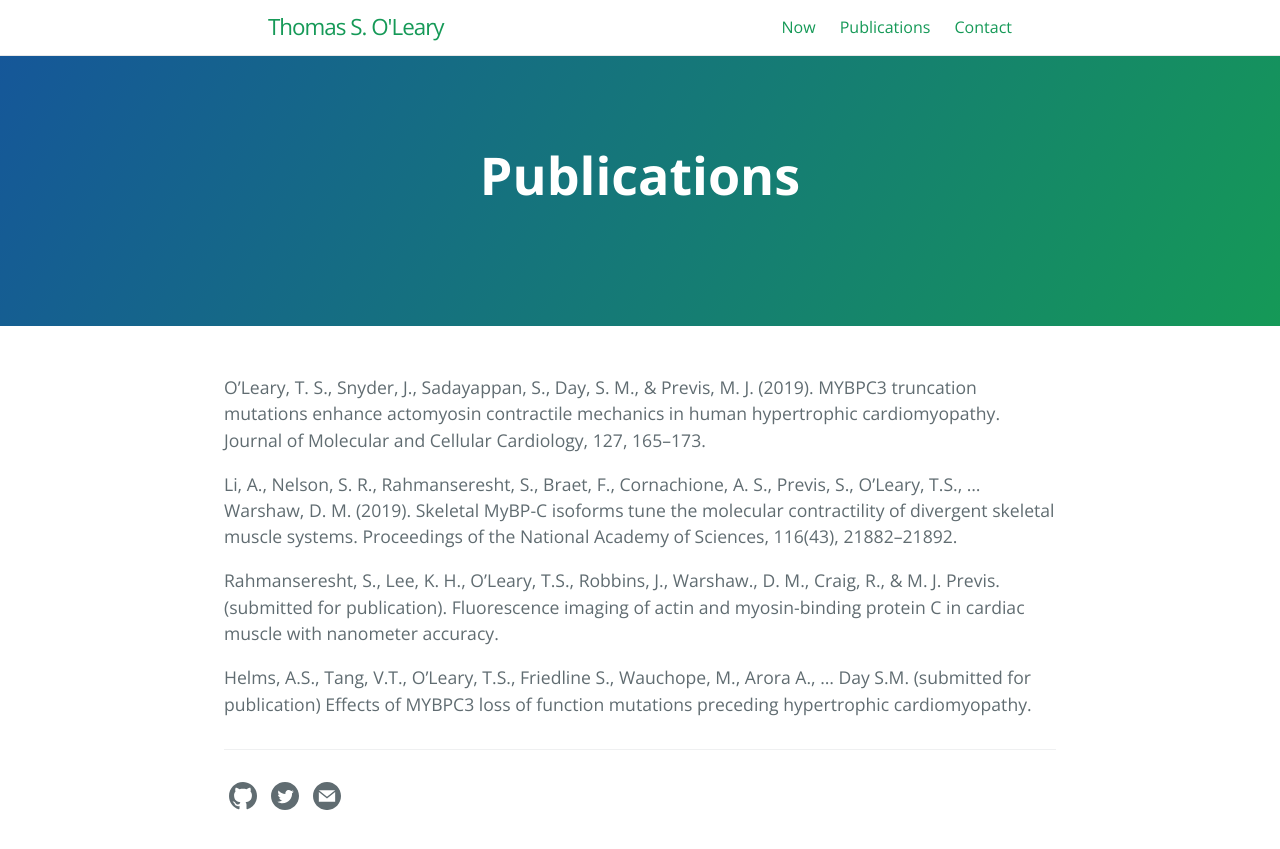
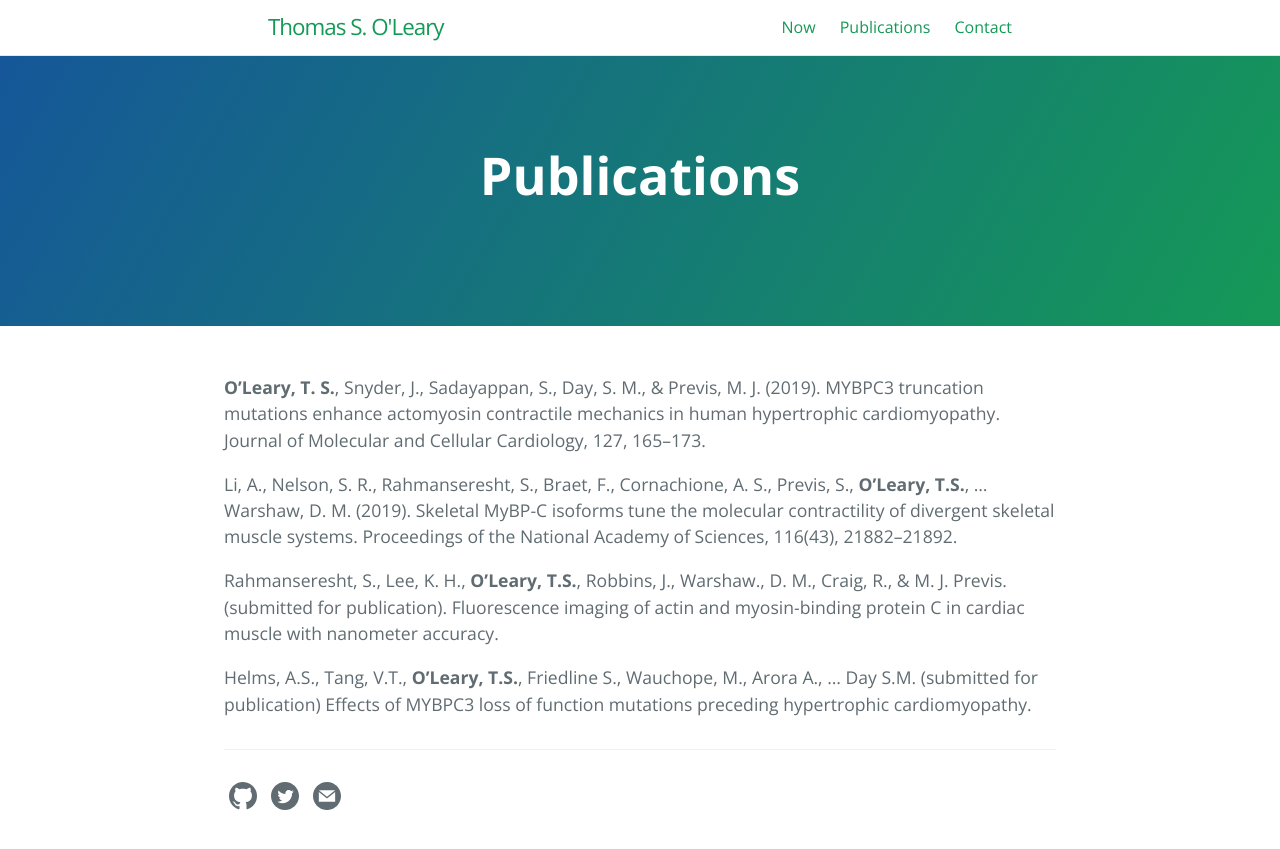
Before and after one commit to tsoleary/tsoleary.github.io, a Jekyll site: the page built from publications.md, in a window 1280 px wide. Shown: the top 849 px of the page. Built offline with Jekyll 4.4.1, drawn with Linux system fonts in a browser that asks for light colours.

Commit message:
bold added

```diff
--- a/publications.md
+++ b/publications.md
@@ -7,10 +7,10 @@ ref: publications
 order: 2
 ---
 
-O’Leary, T. S., Snyder, J., Sadayappan, S., Day, S. M., & Previs, M. J. (2019). MYBPC3 truncation mutations enhance actomyosin contractile mechanics in human hypertrophic cardiomyopathy. Journal of Molecular and Cellular Cardiology, 127, 165–173.
+**O’Leary, T. S.**, Snyder, J., Sadayappan, S., Day, S. M., & Previs, M. J. (2019). MYBPC3 truncation mutations enhance actomyosin contractile mechanics in human hypertrophic cardiomyopathy. Journal of Molecular and Cellular Cardiology, 127, 165–173.
 
-Li, A., Nelson, S. R., Rahmanseresht, S., Braet, F., Cornachione, A. S., Previs, S., O’Leary, T.S., ... Warshaw, D. M. (2019). Skeletal MyBP-C isoforms tune the molecular contractility of divergent skeletal muscle systems. Proceedings of the National Academy of Sciences, 116(43), 21882–21892.
+Li, A., Nelson, S. R., Rahmanseresht, S., Braet, F., Cornachione, A. S., Previs, S., **O’Leary, T.S.**, ... Warshaw, D. M. (2019). Skeletal MyBP-C isoforms tune the molecular contractility of divergent skeletal muscle systems. Proceedings of the National Academy of Sciences, 116(43), 21882–21892.
 
-Rahmanseresht, S., Lee, K. H.,  O’Leary, T.S.,  Robbins, J., Warshaw., D. M., Craig, R., & M. J. Previs. (submitted for publication). Fluorescence imaging of actin and myosin-binding protein C in cardiac muscle with nanometer accuracy.
+Rahmanseresht, S., Lee, K. H.,  **O’Leary, T.S.**,  Robbins, J., Warshaw., D. M., Craig, R., & M. J. Previs. (submitted for publication). Fluorescence imaging of actin and myosin-binding protein C in cardiac muscle with nanometer accuracy.
 
-Helms, A.S., Tang, V.T., O’Leary, T.S., Friedline S., Wauchope, M., Arora A.,  … Day S.M. (submitted for publication) Effects of MYBPC3 loss of function mutations preceding hypertrophic cardiomyopathy.
+Helms, A.S., Tang, V.T., **O’Leary, T.S.**, Friedline S., Wauchope, M., Arora A.,  … Day S.M. (submitted for publication) Effects of MYBPC3 loss of function mutations preceding hypertrophic cardiomyopathy.
```
